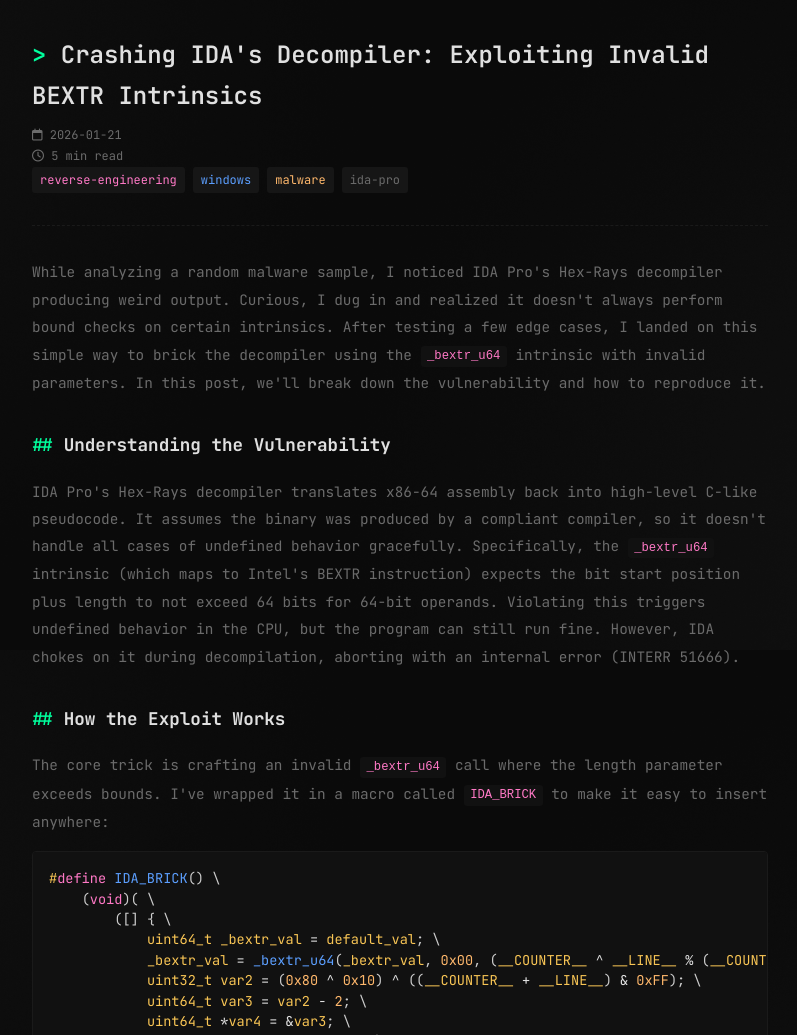
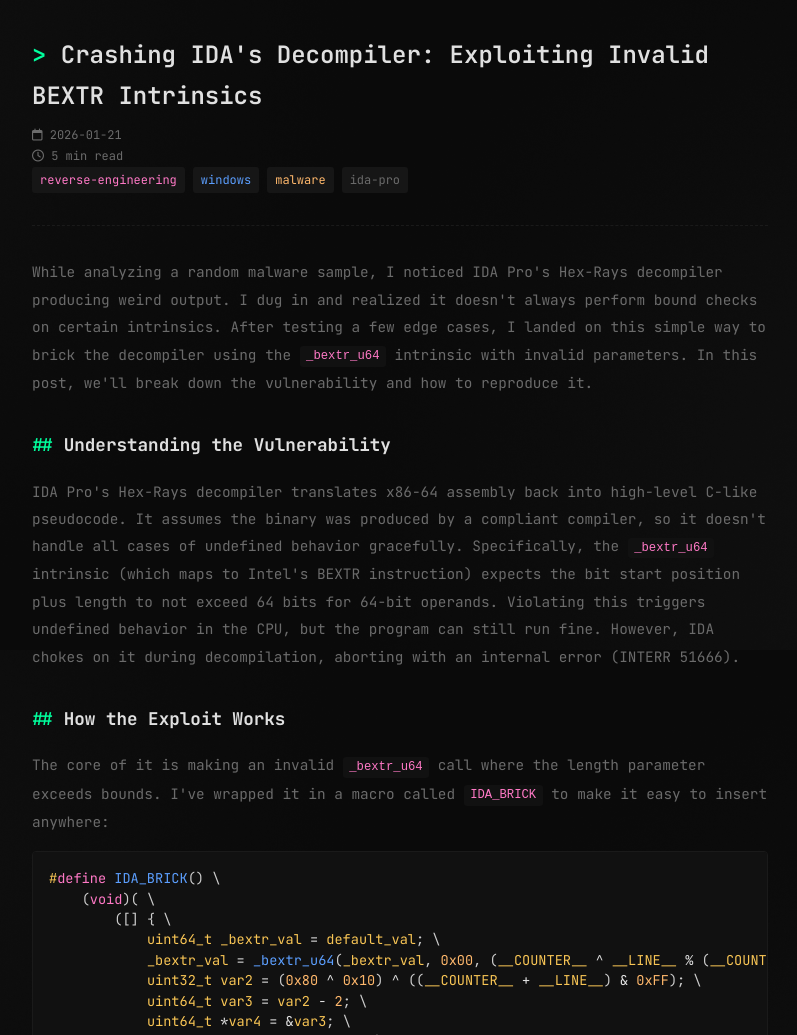
Before and after one commit to NtProtectVirtualMemory/NtProtectVirtualMemory.github.io, a plain HTML site: page posts/ida-vuln.html in a window 1280 px wide. Shown: the part 150-1185 px from the top of the page, without its empty margins (240-1037 px from the left). Drawn offline with nearby package versions, Linux system fonts and the light colour scheme.

Commit message:
Fix HTML encoding issues in ida-vuln.html

```diff
--- a/posts/ida-vuln.html
+++ b/posts/ida-vuln.html
@@ -37,7 +37,7 @@
 
             <div class="post-content">
                 <p>
-                    While analyzing a  random malware sample, I noticed IDA Pro's Hex-Rays decompiler producing weird output. Curious, I dug in and realized it doesn't always perform bound checks on certain intrinsics. After testing a few edge cases, I landed on this simple way to brick the decompiler using the <code>_bextr_u64</code> intrinsic with invalid parameters. In this post, we'll break down the vulnerability and how to reproduce it.
+                    While analyzing a random malware sample, I noticed IDA Pro's Hex-Rays decompiler producing weird output. I dug in and realized it doesn't always perform bound checks on certain intrinsics. After testing a few edge cases, I landed on this simple way to brick the decompiler using the <code>_bextr_u64</code> intrinsic with invalid parameters. In this post, we'll break down the vulnerability and how to reproduce it.
                 </p>
 
                 <h2>Understanding the Vulnerability</h2>
@@ -47,7 +47,7 @@
 
                 <h2>How the Exploit Works</h2>
                 <p>
-                    The core trick is crafting an invalid <code>_bextr_u64</code> call where the length parameter exceeds bounds. I've wrapped it in a macro called <code>IDA_BRICK</code> to make it easy to insert anywhere:
+                    The core of it is making an invalid <code>_bextr_u64</code> call where the length parameter exceeds bounds. I've wrapped it in a macro called <code>IDA_BRICK</code> to make it easy to insert anywhere:
                 </p>
 
 <pre><code class="language-c">#define IDA_BRICK() \
@@ -113,4 +113,5 @@
     <script src="https://cdnjs.cloudflare.com/ajax/libs/prism/1.29.0/prism.min.js"></script>
     <script src="https://cdnjs.cloudflare.com/ajax/libs/prism/1.29.0/components/prism-c.min.js"></script>
 </body>
+
 </html>
```
